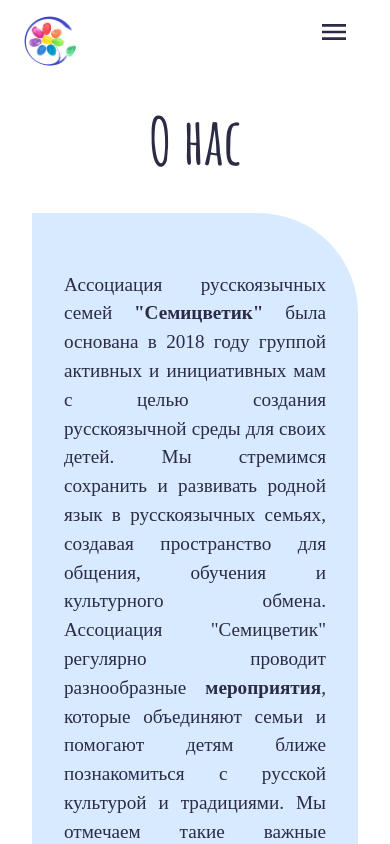
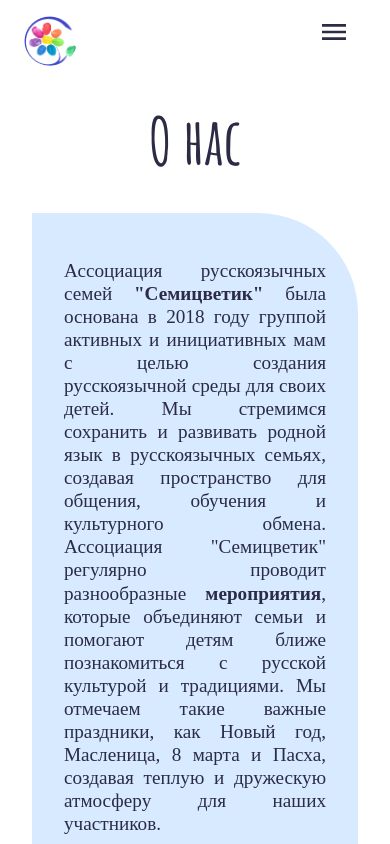
Before and after one commit to langedoc/Semitsvetik, a React (Vite) app in the folder semitsvetik/: page /about in a window 390 px wide. Shown: the top 844 px of the page. Built offline with nearby package versions, Linux system fonts and the light colour scheme; a web font is replaced by a local one.

Commit message:
style: about section: text size on smaller screen

```diff
--- a/semitsvetik/src/pages/About/About.module.css
+++ b/semitsvetik/src/pages/About/About.module.css
@@ -39,6 +39,6 @@
     }
 
     .textContainer p {
-        line-height: 1.5;
+        line-height: 1.2;
     }
 }
```
